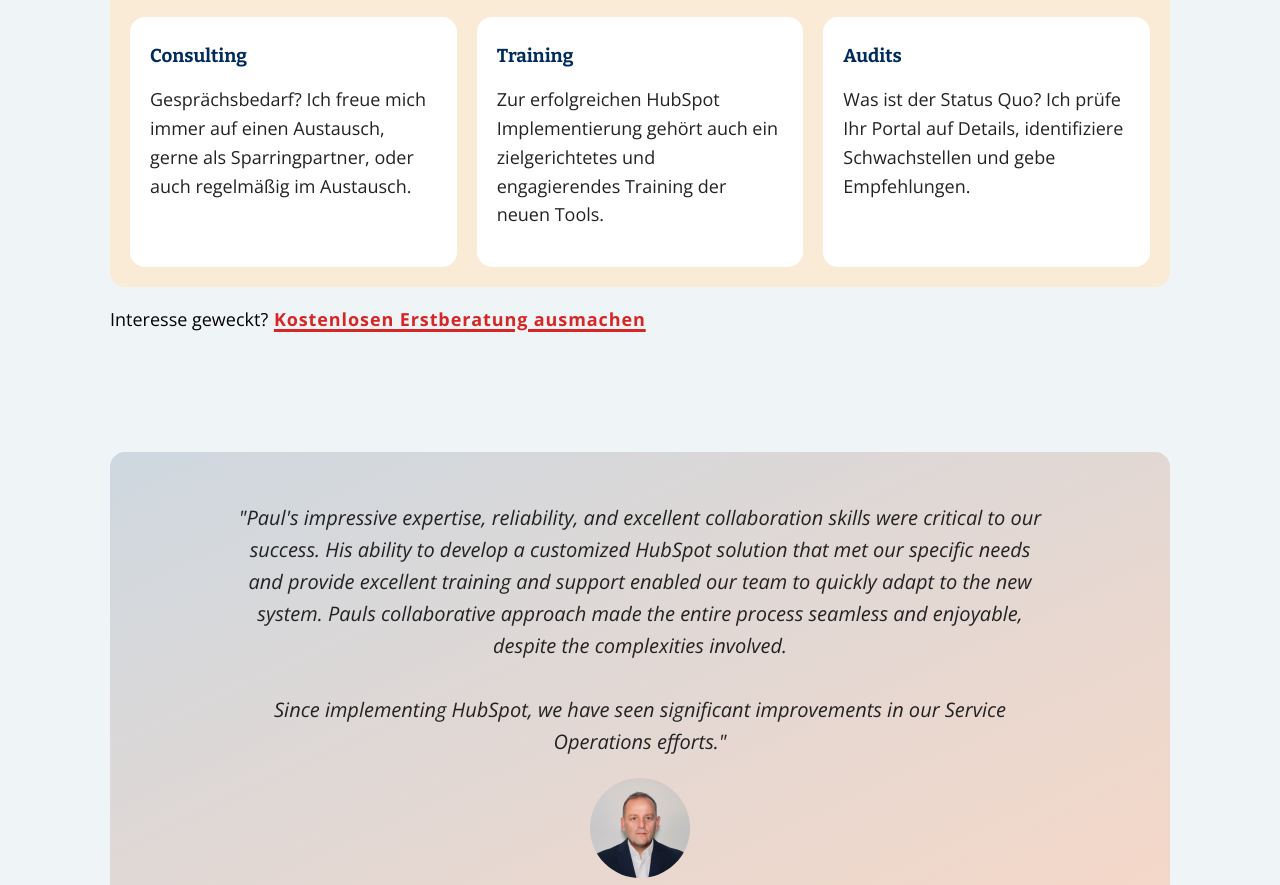
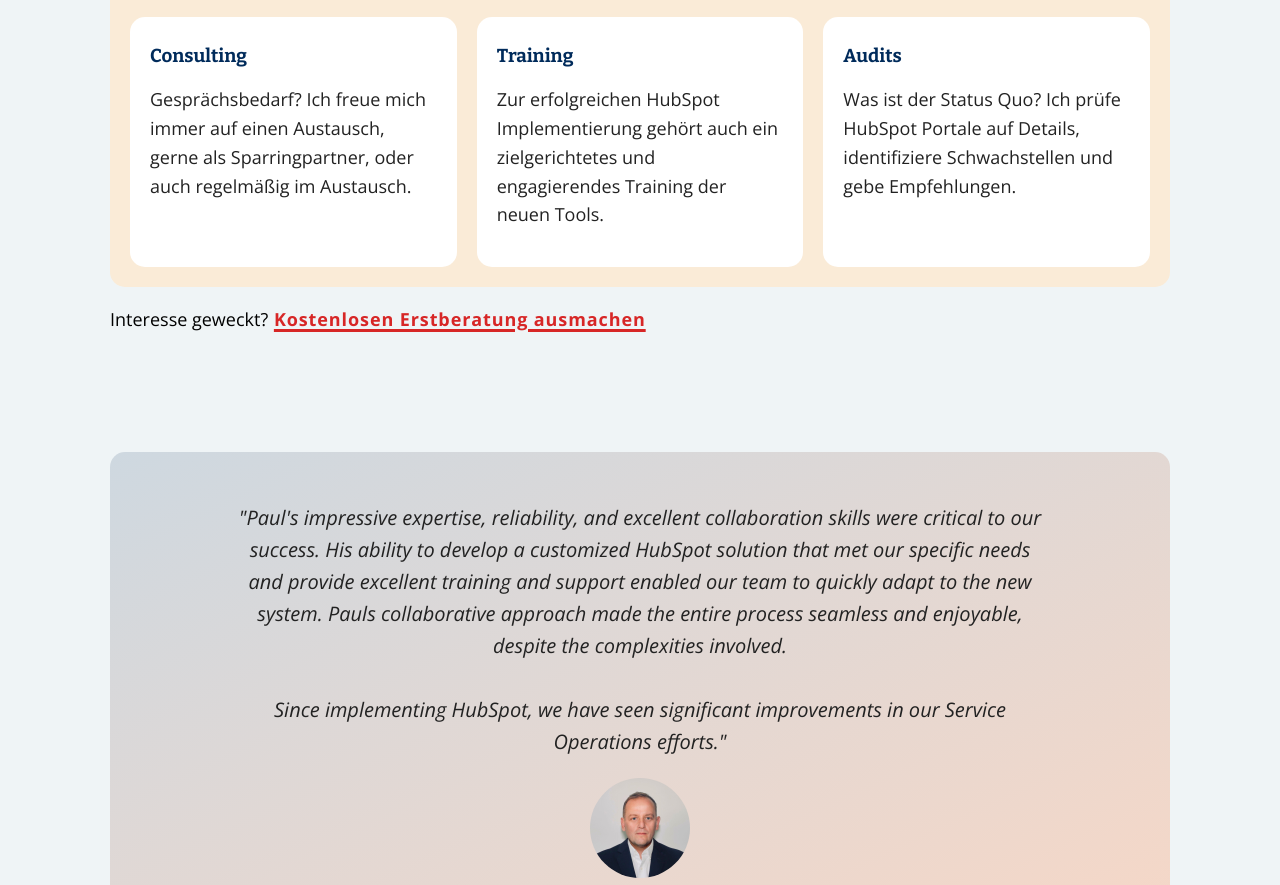
Before and after one commit to paulerrrr/personal_website, a plain HTML site: page index.html in a window 1280 px wide. Shown: the part 2493-3378 px from the top of the page. Drawn offline with Linux system fonts and the light colour scheme; a script that the page names is missing; a web font is replaced by a local one.

Commit message:
Update index.html

```diff
--- a/index.html
+++ b/index.html
@@ -191,7 +191,7 @@ Ich habe als Senior Consultant bei der weltweit größten HubSpot-Agentur gearbe
         <h3>Audits
         </h3>
         <p>
-          Was ist der Status Quo? Ich prüfe Ihr Portal auf Details, identifiziere Schwachstellen und gebe Empfehlungen.
+          Was ist der Status Quo? Ich prüfe HubSpot Portale auf Details, identifiziere Schwachstellen und gebe Empfehlungen.
         </p>
         <span class="link">
           Mehr erfahren
```
